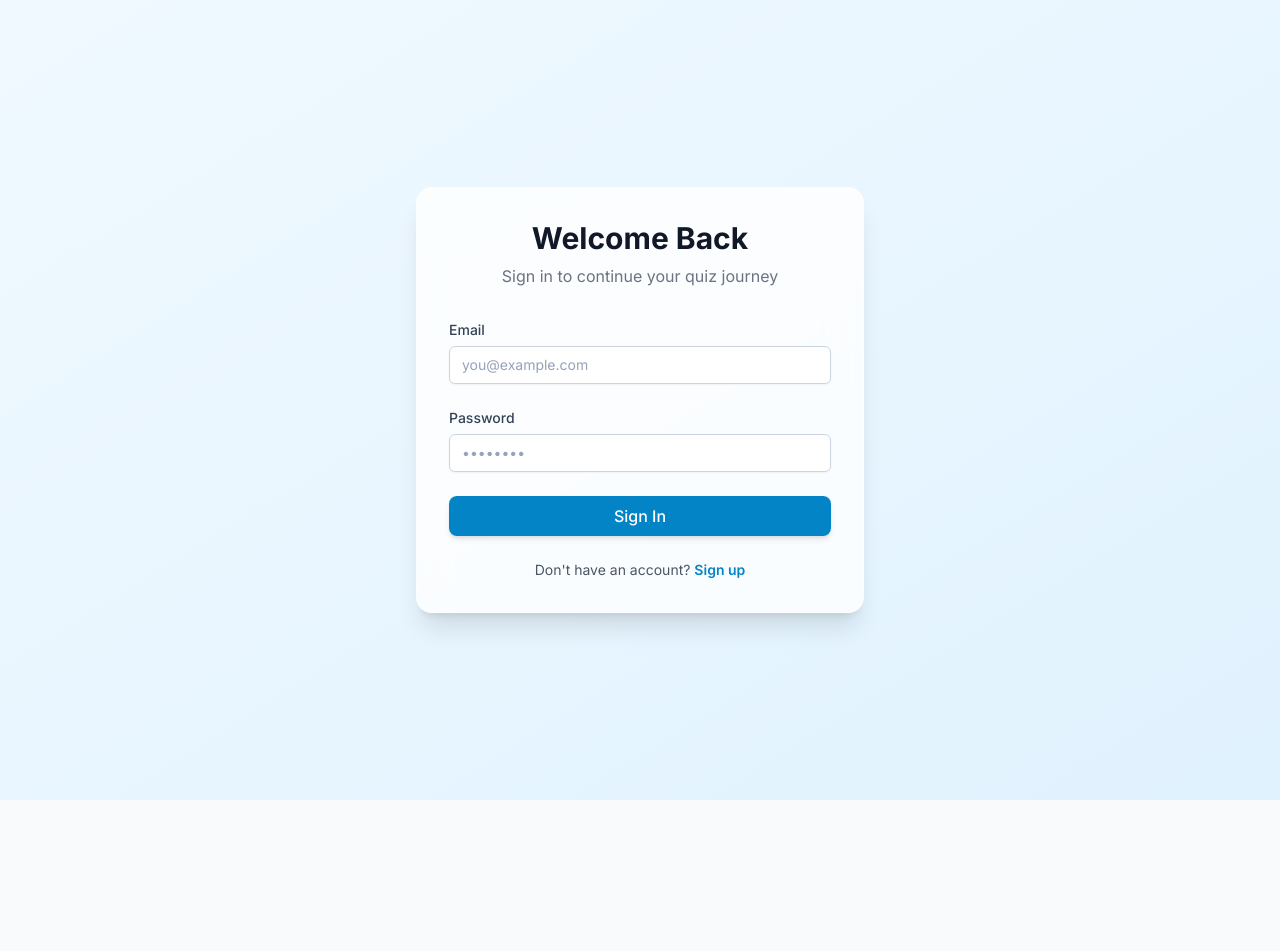
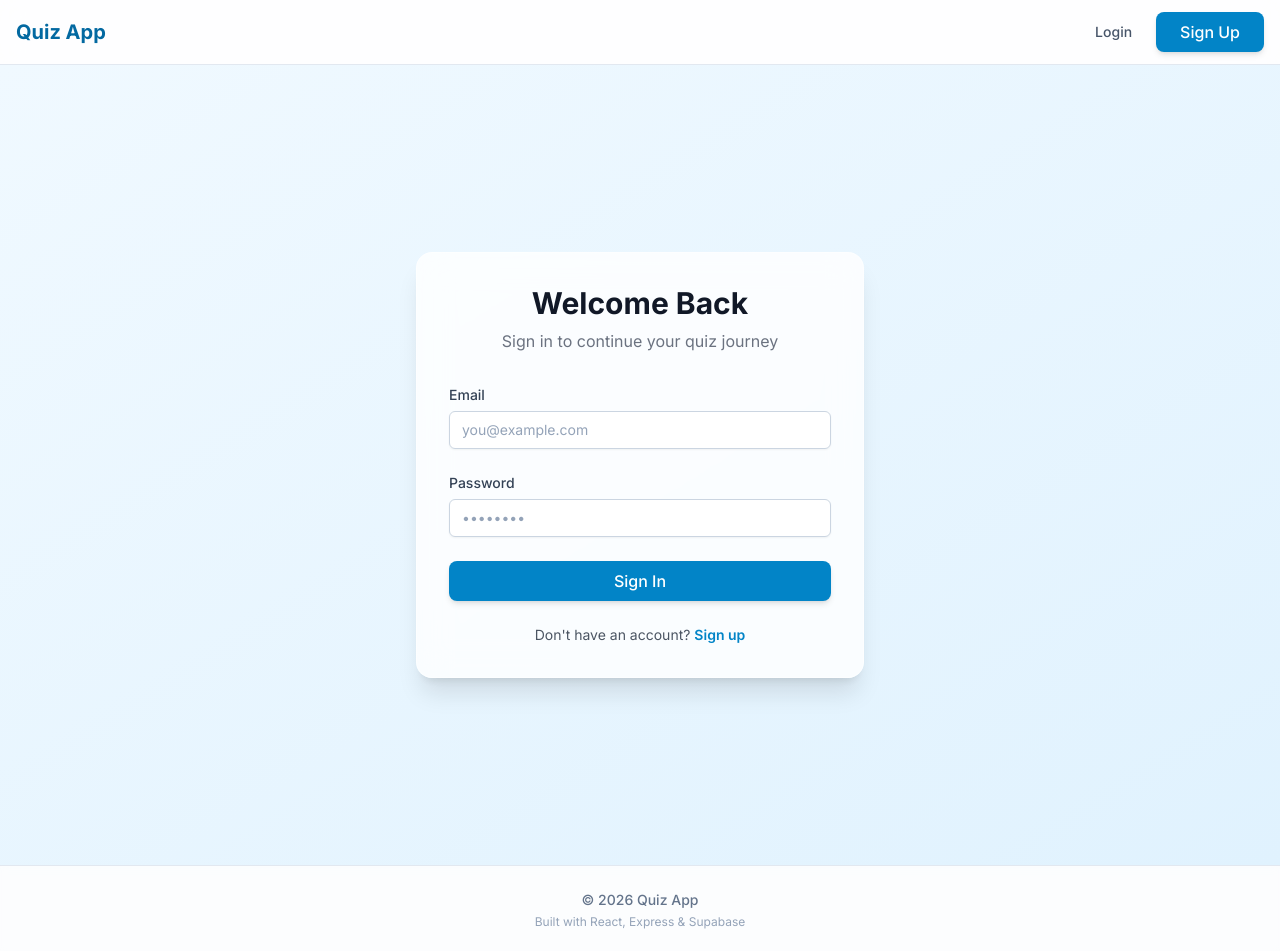
Before and after one commit to lord-rudra0/Quiz-App, a React (Vite) app in the folder Frontend/: page /login in a window 1280 px wide. Shown: the top 951 px of the page. Before the commit the page ends 800 px from the top, so only its background shows below. Built offline with nearby package versions, Linux system fonts and the light colour scheme; no server answers.

Commit message:
added a navbar abnd footer

```diff
--- a/Frontend/src/App.jsx
+++ b/Frontend/src/App.jsx
@@ -4,6 +4,7 @@ import { BrowserRouter as Router, Routes, Route, Navigate } from 'react-router-d
 import { supabase } from './lib/supabaseClient';
 import Login from './pages/Login';
 import Signup from './pages/Signup';
+import Layout from './components/layout/Layout';
 
 // Protected Route Wrapper
 const ProtectedRoute = ({ children }) => {
@@ -68,6 +69,7 @@ const Dashboard = () => {
 function App() {
   return (
     <Router>
+      <Layout>
         <Routes>
           <Route path="/login" element={<Login />} />
           <Route path="/signup" element={<Signup />} />
@@ -82,6 +84,7 @@ function App() {
             }
           />
         </Routes>
+      </Layout>
     </Router>
   );
 }
--- /dev/null
+++ b/Frontend/src/components/layout/Footer.jsx
@@ -0,0 +1,15 @@
+
+import React from 'react';
+
+const Footer = () => {
+    return (
+        <footer className="w-full py-6 mt-auto bg-white/50 backdrop-blur-sm border-t border-slate-200">
+            <div className="container mx-auto px-4 text-center">
+                <p className="text-sm text-slate-500 font-medium">© 2026 Quiz App</p>
+                <p className="text-xs text-slate-400 mt-1">Built with React, Express & Supabase</p>
+            </div>
+        </footer>
+    );
+};
+
+export default Footer;
--- /dev/null
+++ b/Frontend/src/components/layout/Layout.jsx
@@ -0,0 +1,18 @@
+
+import React from 'react';
+import Navbar from './Navbar';
+import Footer from './Footer';
+
+const Layout = ({ children }) => {
+    return (
+        <div className="min-h-screen flex flex-col bg-slate-50">
+            <Navbar />
+            <main className="flex-grow flex flex-col">
+                {children}
+            </main>
+            <Footer />
+        </div>
+    );
+};
+
+export default Layout;
--- /dev/null
+++ b/Frontend/src/components/layout/Navbar.jsx
@@ -0,0 +1,140 @@
+
+import React, { useState, useEffect } from 'react';
+import { Link, useNavigate } from 'react-router-dom';
+import { motion, AnimatePresence } from 'framer-motion';
+import { Menu, X, LogOut, User as UserIcon } from 'lucide-react';
+import { supabase } from '../../lib/supabaseClient';
+import Button from '../ui/Button';
+
+const Navbar = () => {
+    const [session, setSession] = useState(null);
+    const [user, setUser] = useState(null);
+    const [isMenuOpen, setIsMenuOpen] = useState(false);
+    const navigate = useNavigate();
+
+    useEffect(() => {
+        supabase.auth.getSession().then(({ data: { session } }) => {
+            setSession(session);
+            setUser(session?.user);
+        });
+
+        const { data: { subscription } } = supabase.auth.onAuthStateChange((_event, session) => {
+            setSession(session);
+            setUser(session?.user);
+        });
+
+        return () => subscription.unsubscribe();
+    }, []);
+
+    const handleLogout = async () => {
+        await supabase.auth.signOut();
+        navigate('/login');
+        setIsMenuOpen(false);
+    };
+
+    const toggleMenu = () => setIsMenuOpen(!isMenuOpen);
+
+    return (
+        <nav className="sticky top-0 z-50 w-full bg-white/80 backdrop-blur-md border-b border-slate-200">
+            <div className="container mx-auto px-4 h-16 flex items-center justify-between">
+                {/* Brand */}
+                <Link
+                    to="/"
+                    className="text-xl font-bold text-brand-700 hover:text-brand-600 transition-colors"
+                >
+                    Quiz App
+                </Link>
+
+                {/* Desktop Nav */}
+                <div className="hidden md:flex items-center gap-6">
+                    {session ? (
+                        <>
+                            <div className="flex items-center gap-3 text-sm text-slate-600">
+                                <div className="w-8 h-8 rounded-full bg-brand-100 flex items-center justify-center text-brand-600">
+                                    <UserIcon size={18} />
+                                </div>
+                                <span className="font-medium">
+                                    {user?.user_metadata?.full_name || user?.email}
+                                </span>
+                            </div>
+                            <button
+                                onClick={handleLogout}
+                                className="flex items-center gap-2 text-sm font-medium text-slate-500 hover:text-red-600 transition-colors"
+                            >
+                                <LogOut size={18} />
+                                Logout
+                            </button>
+                        </>
+                    ) : (
+                        <>
+                            <Link to="/login" className="text-sm font-medium text-slate-600 hover:text-brand-600 transition-colors">
+                                Login
+                            </Link>
+                            <Link to="/signup">
+                                <Button className="w-auto px-6 py-2">Sign Up</Button>
+                            </Link>
+                        </>
+                    )}
+                </div>
+
+                {/* Mobile Toggle */}
+                <button
+                    onClick={toggleMenu}
+                    className="md:hidden p-2 text-slate-600 hover:bg-slate-100 rounded-md transition-colors"
+                >
+                    {isMenuOpen ? <X size={24} /> : <Menu size={24} />}
+                </button>
+            </div>
+
+            {/* Mobile Menu */}
+            <AnimatePresence>
+                {isMenuOpen && (
+                    <motion.div
+                        initial={{ opacity: 0, height: 0 }}
+                        animate={{ opacity: 1, height: 'auto' }}
+                        exit={{ opacity: 0, height: 0 }}
+                        className="md:hidden border-t border-slate-200 bg-white"
+                    >
+                        <div className="p-4 flex flex-col gap-4">
+                            {session ? (
+                                <>
+                                    <div className="flex items-center gap-3 text-sm text-slate-600 pb-4 border-b border-slate-100">
+                                        <div className="w-8 h-8 rounded-full bg-brand-100 flex items-center justify-center text-brand-600">
+                                            <UserIcon size={18} />
+                                        </div>
+                                        <div className="flex flex-col">
+                                            <span className="font-medium text-slate-900">Signed in as</span>
+                                            <span className="text-slate-500">{user?.user_metadata?.full_name || user?.email}</span>
+                                        </div>
+                                    </div>
+                                    <button
+                                        onClick={handleLogout}
+                                        className="flex w-full items-center justify-center gap-2 px-4 py-2 rounded-lg bg-red-50 text-red-600 font-medium hover:bg-red-100 transition-colors"
+                                    >
+                                        <LogOut size={18} />
+                                        Logout
+                                    </button>
+                                </>
+                            ) : (
+                                <>
+                                    <Link
+                                        to="/login"
+                                        onClick={() => setIsMenuOpen(false)}
+                                        className="block w-full text-center py-2 text-slate-600 hover:text-brand-600 font-medium"
+                                    >
+                                        Login
+                                    </Link>
+                                    <Link to="/signup" onClick={() => setIsMenuOpen(false)}>
+                                        <Button className="w-full">Sign Up</Button>
+                                    </Link>
+                                </>
+                            )}
+                        </div>
+                    </motion.div>
+                )}
+            </AnimatePresence>
+        </nav>
+    );
+};
+
+export default Navbar;
```
Lines whose indentation alone changed are shown as unchanged.
